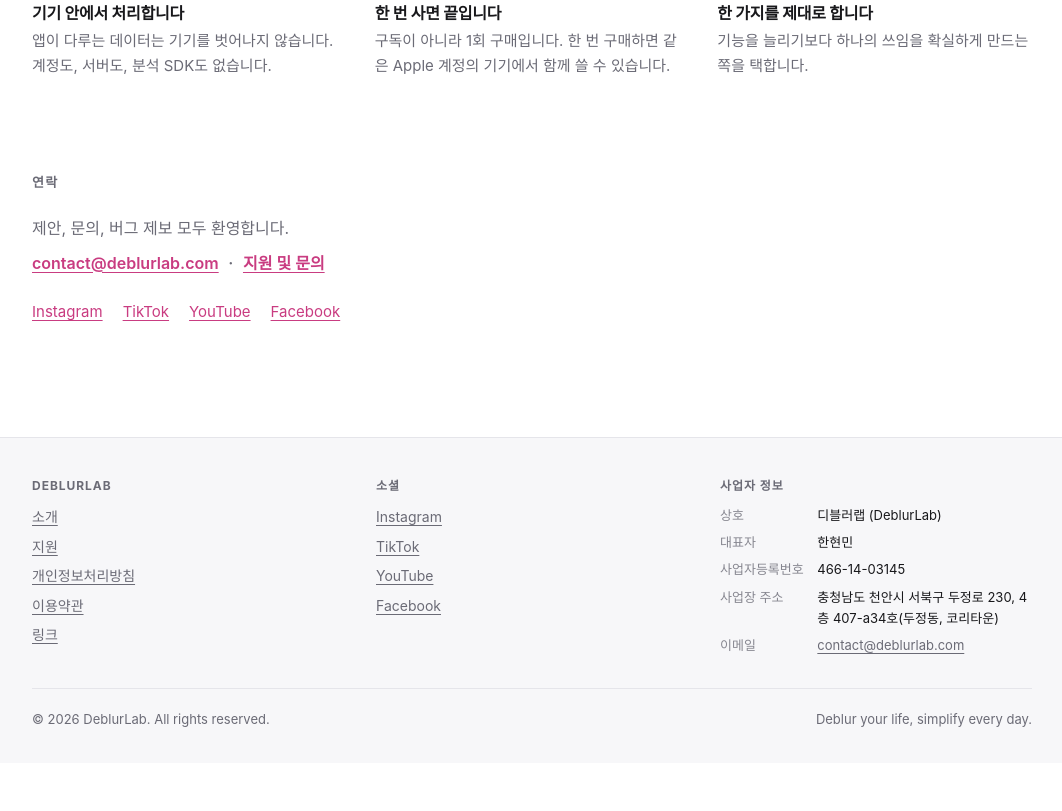
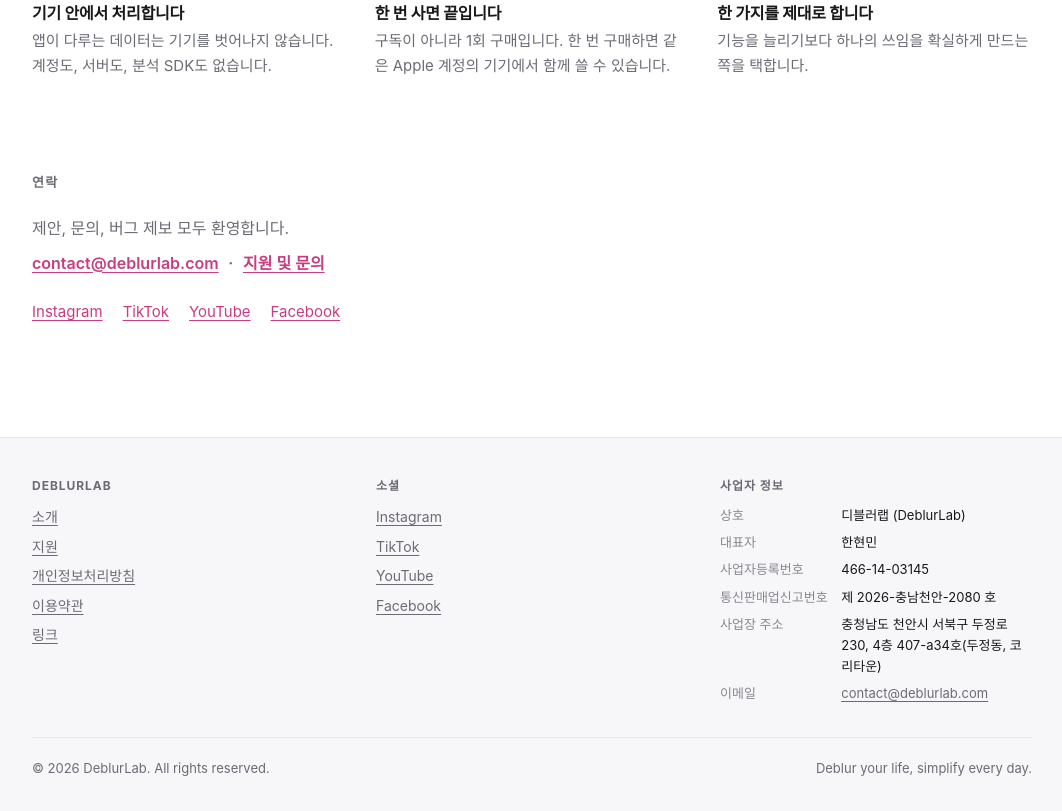
Before and after one commit to deblur99/DeblurLab, an Astro site: page / in a window 1280 px wide. Shown: the part 844-1655 px from the top of the page, without its empty margins (108-1170 px from the left). Before the commit the page ends 1607 px from the top, so only its background shows below. Built offline with nearby package versions, Linux system fonts and the light colour scheme; Astro itself is replaced by a stand-in of ours; a web font is replaced by a local one.

Commit message:
chore: 통신판매업 신고번호 항목 추가

```diff
--- a/src/components/BusinessInfo.astro
+++ b/src/components/BusinessInfo.astro
@@ -12,14 +12,14 @@ const t = useTranslations(locale);
 const name = locale === 'ko' ? `${BUSINESS.nameKo} (${BUSINESS.nameEn})` : BUSINESS.nameEn;
 const owner = locale === 'ko' ? BUSINESS.ownerKo : BUSINESS.ownerEn;
 const address = locale === 'ko' ? BUSINESS.addressKo : BUSINESS.addressEn;
+const mailOrder =
+  locale === 'ko' ? BUSINESS.mailOrderNumberKo : BUSINESS.mailOrderNumberEn;
 
 const rows: Array<{ term: string; value: string }> = [
   { term: t('footer.business.name'), value: name },
   { term: t('footer.business.owner'), value: owner },
   { term: t('footer.business.registration'), value: BUSINESS.registrationNumber },
-  ...(BUSINESS.mailOrderNumber
-    ? [{ term: t('footer.business.mailOrder'), value: BUSINESS.mailOrderNumber }]
-    : []),
+  { term: t('footer.business.mailOrder'), value: mailOrder },
   { term: t('footer.business.address'), value: address },
 ];
 ---
--- a/src/consts.ts
+++ b/src/consts.ts
@@ -6,17 +6,15 @@ export const DEFAULT_LOCALE: Locale = 'ko';
 export const SITE_URL = 'https://deblurlab.com';
 export const CONTACT_EMAIL = 'contact@deblurlab.com';
 
-/**
- * 통신판매업 신고번호는 발급 전까지 null로 둔다.
- * 값이 있을 때만 사업자 정보 블록에 노출된다.
- */
 export const BUSINESS = {
   nameKo: '디블러랩',
   nameEn: 'DeblurLab',
   ownerKo: '한현민',
   ownerEn: 'Hyeonmin Han',
   registrationNumber: '466-14-03145',
-  mailOrderNumber: null as string | null,
+  /** 한글 표기 · 영문 푸터 겸용 표기 */
+  mailOrderNumberKo: '제 2026-충남천안-2080 호',
+  mailOrderNumberEn: '2026-ChungnamCheonan-2080',
   // 전자상거래법상 표시 의무 항목이라 사업자등록증과 글자 그대로 일치해야 한다.
   // 호수까지 없으면 같은 건물의 다른 사업장과 구별되지 않는다.
   addressKo: '충청남도 천안시 서북구 두정로 230, 4층 407-a34호(두정동, 코리타운)',
--- a/src/i18n/ui.ts
+++ b/src/i18n/ui.ts
@@ -26,7 +26,7 @@ const STRINGS = {
     'footer.business.name': '상호',
     'footer.business.owner': '대표자',
     'footer.business.registration': '사업자등록번호',
-    'footer.business.mailOrder': '통신판매업 신고번호',
+    'footer.business.mailOrder': '통신판매업신고번호',
     'footer.business.address': '사업장 주소',
     'footer.business.email': '이메일',
     'footer.social': '소셜',
@@ -52,7 +52,7 @@ const STRINGS = {
     'footer.business.name': 'Business name',
     'footer.business.owner': 'Representative',
     'footer.business.registration': 'Business registration no.',
-    'footer.business.mailOrder': 'Mail-order sales no.',
+    'footer.business.mailOrder': 'Mail Order License',
     'footer.business.address': 'Address',
     'footer.business.email': 'Email',
     'footer.social': 'Social',
```
